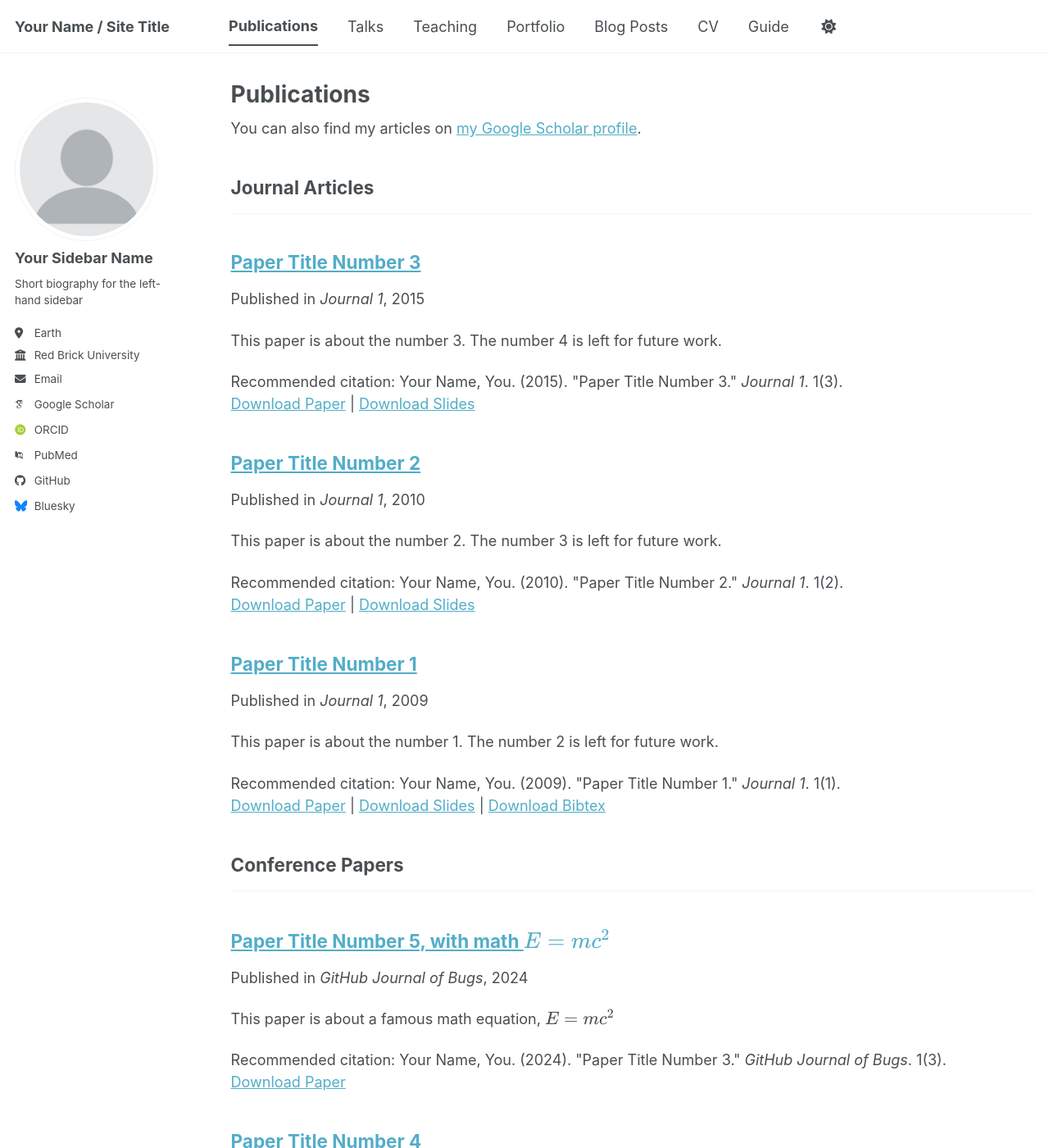
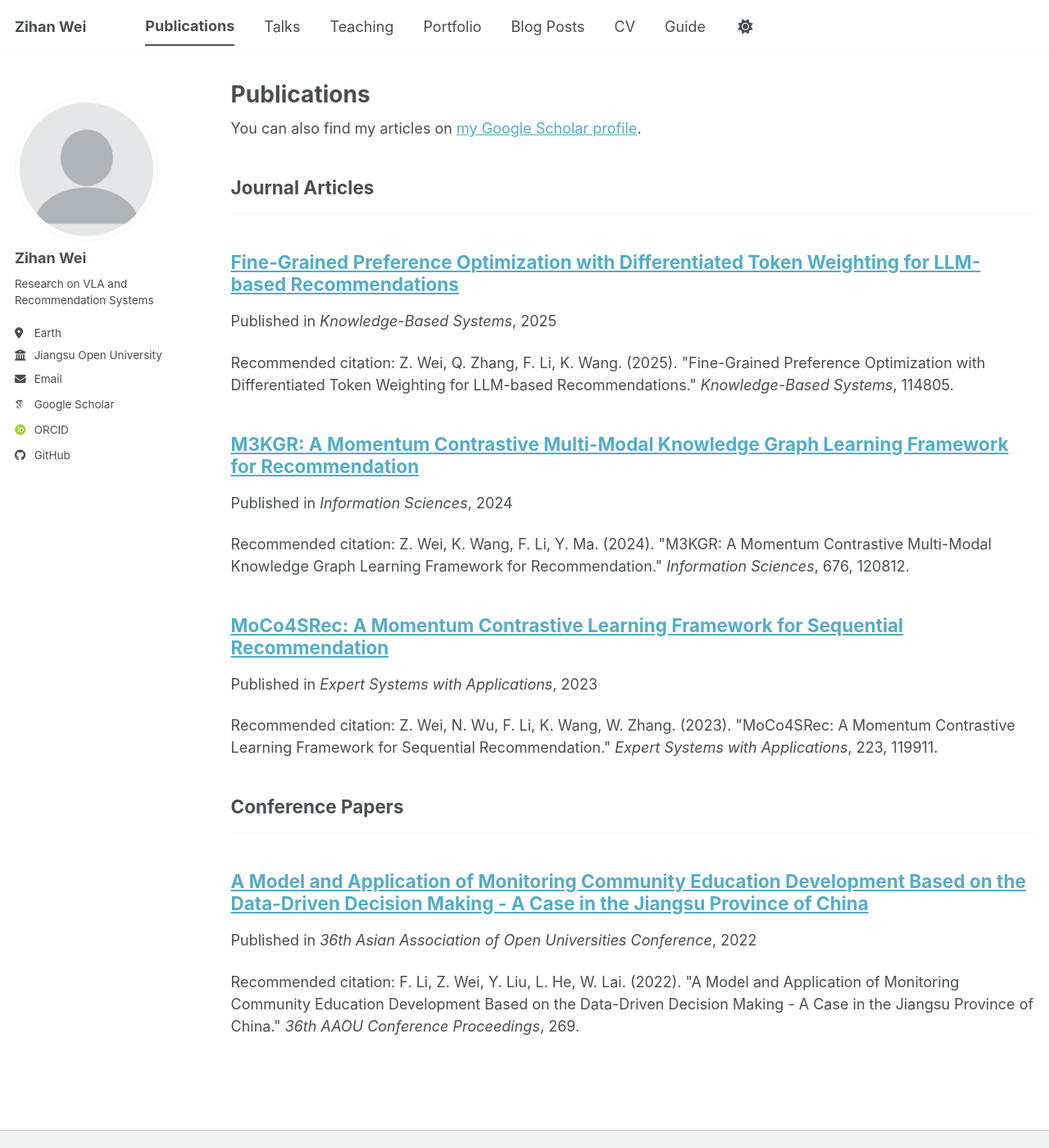
Before and after one commit to KlaineWei/KlaineWei.github.io, a Jekyll site: the page built from _pages/publications.html, in a window 1280 px wide and 1400 px high. Shown: the whole window at 82% size. Built offline with Jekyll 4.4.1, drawn with Linux system fonts in a browser that asks for light colours; some web fonts are replaced; a script bundle is joined from its source files by our own code; library files that are not in the unit come from our copies; some of the changed text lies outside the part shown.

Commit message:
Update personal info and publications from Google Scholar

```diff
--- a/_config.yml
+++ b/_config.yml
@@ -9,10 +9,10 @@
 # Basic Site Settings
 locale                   : "en-US"
 site_theme               : "default" # The available themes options are "default", "air", "sunrise", "mint", "dirt" and "contrast"
-title                    : "Your Name / Site Title"
+title                    : "Zihan Wei"
 title_separator          : "-"
-name                     : &name "Your Name"
-description              : &description "Your Name's academic portfolio"   # Update this with a general description of your site, this is the default if not overridden by a page
+name                     : &name "Zihan Wei"
+description              : &description "Zihan Wei's academic portfolio"   # Update this with a general description of your site, this is the default if not overridden by a page
 url                      : https://KlaineWei.github.io # The base hostname & protocol for your site e.g. "https://[your GitHub username].github.io",
                                                            # or if you already have some other page hosted on Github then use "https://[your GitHub username].github.io/[Your Repo Name]"
 baseurl                  : "" # the subpath of your site, e.g. "/blog"
@@ -24,24 +24,24 @@ repository               : "KlaineWei/KlaineWei.github.io"
 author:
   # Biographic information
   avatar           : "profile.png"
-  name             : "Your Sidebar Name"
+  name             : "Zihan Wei"
   pronouns         : # example: "she/her"
-  bio              : "Short biography for the left-hand sidebar"
+  bio              : "Research on VLA and Recommendation Systems"
   location         : "Earth"
-  employer         : "Red Brick University"
+  employer         : "Jiangsu Open University"
   uri              : # URL
-  email            : "none@example.org"
+  email            : "weizh@jsou.edu.cn"
 
   # Academic websites
   academia         : # URL
   arxiv            : # URL - Update with the correct link to your profile
-  googlescholar    : "https://scholar.google.com/citations?user=PS_CX0AAAAAJ"
+  googlescholar    : "https://scholar.google.com/citations?user=AlorweoAAAAJ"
   inspire-hep      : # URL
   impactstory      : # URL
-  orcid            : "https://orcid.org/yourorcidurl"
+  orcid            : "https://orcid.org/0000-0002-4153-5314"
   semantic         : # URL
   ssrn             : # URL
-  pubmed           : "https://www.ncbi.nlm.nih.gov/pubmed/?term=john+snow"
+  pubmed           : # URL
   researchgate     : # URL
   scopus           : # URL
   zotero           : # URL
@@ -51,13 +51,13 @@ author:
   bitbucket        : # Username - Update with your username on the site
   codepen          : # Username
   dribbble         : # Username
-  github           : "academicpages"
+  github           : "KlaineWei"
   kaggle           : # Username
   stackoverflow    : # User number or user number and name (i.e., use "1" or "1/jeff-atwood")
 
   # Social media
   artstation       : # Username
-  bluesky          : "bsky.app" # Replace this with you Bluesky username
+  bluesky          : # Username
   facebook         : # Username
   flickr           : # Username
   foursquare       : # Username
--- a/_publications/2009-10-01-paper-title-number-1.md
+++ /dev/null
@@ -1,14 +0,0 @@
----
-title: "Paper Title Number 1"
-collection: publications
-category: manuscripts
-permalink: /publication/2009-10-01-paper-title-number-1
-excerpt: 'This paper is about the number 1. The number 2 is left for future work.'
-date: 2009-10-01
-venue: 'Journal 1'
-slidesurl: 'https://academicpages.github.io/files/slides1.pdf'
-paperurl: 'https://academicpages.github.io/files/paper1.pdf'
-bibtexurl: 'https://academicpages.github.io/files/bibtex1.bib'
-citation: 'Your Name, You. (2009). &quot;Paper Title Number 1.&quot; <i>Journal 1</i>. 1(1).'
----
-The contents above will be part of a list of publications, if the user clicks the link for the publication than the contents of section will be rendered as a full page, allowing you to provide more information about the paper for the reader. When publications are displayed as a single page, the contents of the above "citation" field will automatically be included below this section in a smaller font.
--- a/_publications/2010-10-01-paper-title-number-2.md
+++ /dev/null
@@ -1,14 +0,0 @@
----
-title: "Paper Title Number 2"
-collection: publications
-category: manuscripts
-permalink: /publication/2010-10-01-paper-title-number-2
-excerpt: 'This paper is about the number 2. The number 3 is left for future work.'
-date: 2010-10-01
-venue: 'Journal 1'
-slidesurl: 'https://academicpages.github.io/files/slides2.pdf'
-paperurl: 'https://academicpages.github.io/files/paper2.pdf'
-citation: 'Your Name, You. (2010). &quot;Paper Title Number 2.&quot; <i>Journal 1</i>. 1(2).'
----
-
-The contents above will be part of a list of publications, if the user clicks the link for the publication than the contents of section will be rendered as a full page, allowing you to provide more information about the paper for the reader. When publications are displayed as a single page, the contents of the above "citation" field will automatically be included below this section in a smaller font.
--- a/_publications/2015-10-01-paper-title-number-3.md
+++ /dev/null
@@ -1,14 +0,0 @@
----
-title: "Paper Title Number 3"
-collection: publications
-category: manuscripts
-permalink: /publication/2015-10-01-paper-title-number-3
-excerpt: 'This paper is about the number 3. The number 4 is left for future work.'
-date: 2015-10-01
-venue: 'Journal 1'
-slidesurl: 'https://academicpages.github.io/files/slides3.pdf'
-paperurl: 'https://academicpages.github.io/files/paper3.pdf'
-citation: 'Your Name, You. (2015). &quot;Paper Title Number 3.&quot; <i>Journal 1</i>. 1(3).'
----
-
-The contents above will be part of a list of publications, if the user clicks the link for the publication than the contents of section will be rendered as a full page, allowing you to provide more information about the paper for the reader. When publications are displayed as a single page, the contents of the above "citation" field will automatically be included below this section in a smaller font.
--- /dev/null
+++ b/_publications/2022-monitoring-community-education.md
@@ -0,0 +1,9 @@
+---
+title: "A Model and Application of Monitoring Community Education Development Based on the Data-Driven Decision Making - A Case in the Jiangsu Province of China"
+collection: publications
+category: conferences
+permalink: /publication/2022-monitoring-community-education
+date: 2022-01-01
+venue: '36th Asian Association of Open Universities Conference'
+citation: 'F. Li, Z. Wei, Y. Liu, L. He, W. Lai. (2022). &quot;A Model and Application of Monitoring Community Education Development Based on the Data-Driven Decision Making - A Case in the Jiangsu Province of China.&quot; <i>36th AAOU Conference Proceedings</i>, 269.'
+---
--- /dev/null
+++ b/_publications/2023-moco4srec.md
@@ -0,0 +1,9 @@
+---
+title: "MoCo4SRec: A Momentum Contrastive Learning Framework for Sequential Recommendation"
+collection: publications
+category: manuscripts
+permalink: /publication/2023-moco4srec
+date: 2023-01-01
+venue: 'Expert Systems with Applications'
+citation: 'Z. Wei, N. Wu, F. Li, K. Wang, W. Zhang. (2023). &quot;MoCo4SRec: A Momentum Contrastive Learning Framework for Sequential Recommendation.&quot; <i>Expert Systems with Applications</i>, 223, 119911.'
+---
--- /dev/null
+++ b/_publications/2024-m3kgr.md
@@ -0,0 +1,9 @@
+---
+title: "M3KGR: A Momentum Contrastive Multi-Modal Knowledge Graph Learning Framework for Recommendation"
+collection: publications
+category: manuscripts
+permalink: /publication/2024-m3kgr
+date: 2024-01-01
+venue: 'Information Sciences'
+citation: 'Z. Wei, K. Wang, F. Li, Y. Ma. (2024). &quot;M3KGR: A Momentum Contrastive Multi-Modal Knowledge Graph Learning Framework for Recommendation.&quot; <i>Information Sciences</i>, 676, 120812.'
+---
--- a/_publications/2025-06-08-paper-title-number-5.md
+++ /dev/null
@@ -1,13 +0,0 @@
----
-title: "Paper Title Number 5, with math $$E=mc^2$$"
-collection: publications
-category: conferences
-permalink: /publication/2024-02-17-paper-title-number-4
-excerpt: 'This paper is about a famous math equation, $$E=mc^2$$'
-date: 2024-02-17
-venue: 'GitHub Journal of Bugs'
-paperurl: 'https://academicpages.github.io/files/paper3.pdf'
-citation: 'Your Name, You. (2024). &quot;Paper Title Number 3.&quot; <i>GitHub Journal of Bugs</i>. 1(3).'
----
-
-Using [MathJax](https://www.mathjax.org/) in the description is supported - $$E=mc^2$$ - however, the use must be mindful that the default delimiters are `$$...$$` and `\\[...\\]` which differs from the `$...$` that is typically expected.
--- /dev/null
+++ b/_publications/2025-fine-grained-preference-optimization.md
@@ -0,0 +1,9 @@
+---
+title: "Fine-Grained Preference Optimization with Differentiated Token Weighting for LLM-based Recommendations"
+collection: publications
+category: manuscripts
+permalink: /publication/2025-fine-grained-preference-optimization
+date: 2025-01-01
+venue: 'Knowledge-Based Systems'
+citation: 'Z. Wei, Q. Zhang, F. Li, K. Wang. (2025). &quot;Fine-Grained Preference Optimization with Differentiated Token Weighting for LLM-based Recommendations.&quot; <i>Knowledge-Based Systems</i>, 114805.'
+---
```
Also changed, not shown: _publications/2024-02-17-paper-title-number-4.md (deleted, +0 -13 lines).
